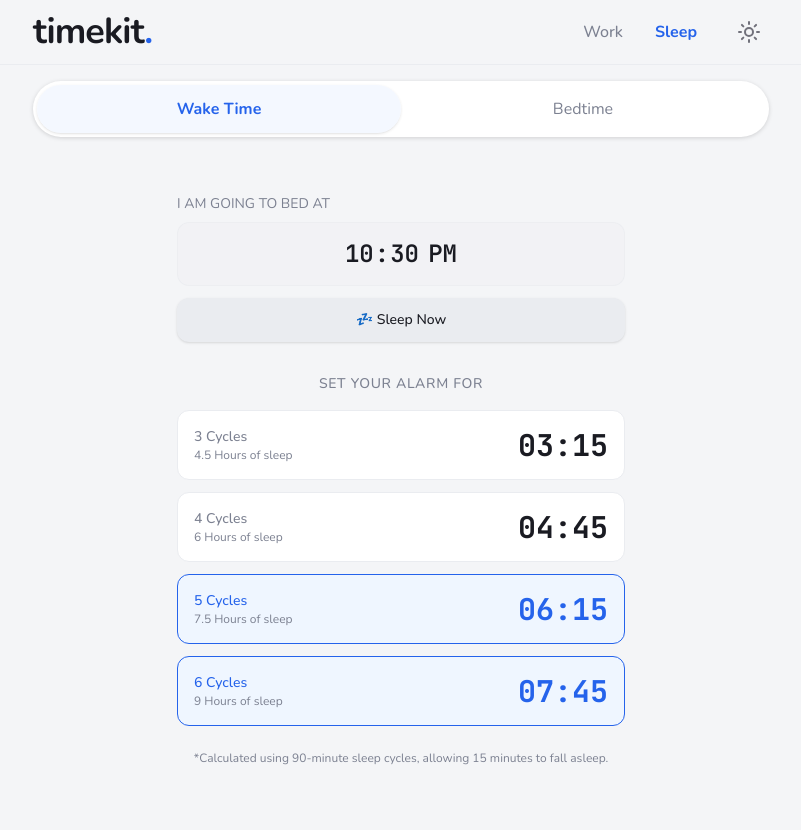
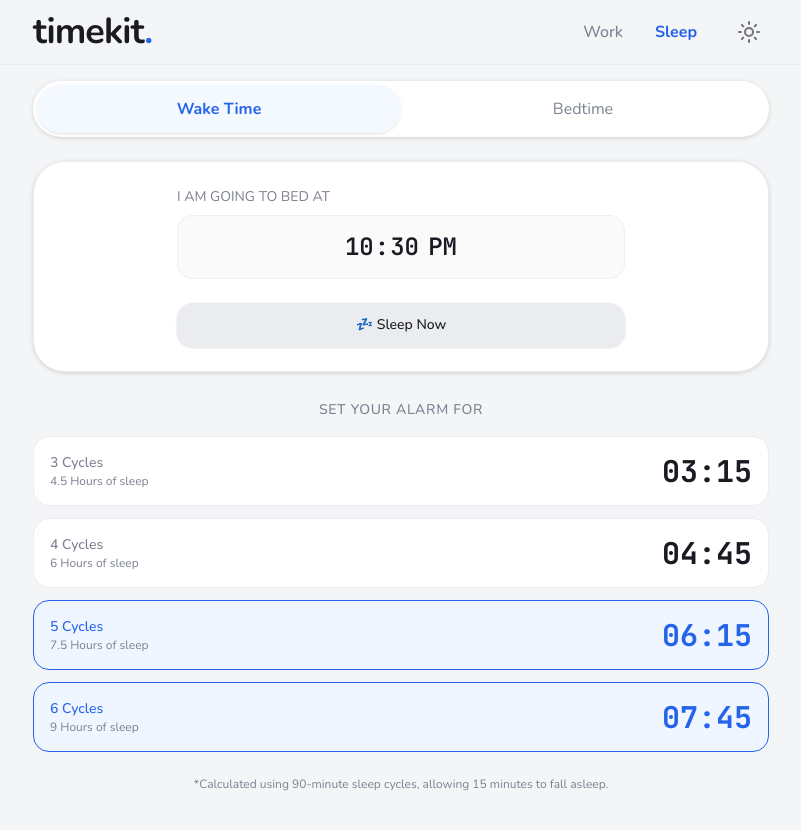
Before and after one commit to SclRlLiX/timekit, a SvelteKit app: page /sleep in a window 1280 px wide. Shown: the top 830 px of the page, without its empty margins (239-1040 px from the left). Built offline with nearby package versions, Linux system fonts and the light colour scheme.

Commit message:
Changed  sleep UI to match Work UI

```diff
--- /dev/null
+++ b/src/lib/components/BasicCard.svelte
@@ -0,0 +1,17 @@
+<script>
+	let { children } = $props();
+</script>
+
+<div
+	class="card mb-7 rounded-4xl border border-(--color-surface-raised) bg-(--color-surface) drop-shadow-sm"
+>
+	<div class="will-change-opacity col-start-1 row-start-1">
+		<div class="space-y-10 p-6">
+			<div class="mx-auto max-w-md space-y-6">
+				{#if children}
+					{@render children()}
+				{/if}
+			</div>
+		</div>
+	</div>
+</div>
--- a/src/lib/components/BreakInput.svelte
+++ b/src/lib/components/BreakInput.svelte
@@ -23,7 +23,7 @@
     </label>
 
     <div class="
-        flex items-center overflow-hidden rounded-xl border py-1
+        flex items-center overflow-hidden rounded-2xl border py-1
         border-(--color-surface-raised)/70 bg-(--color-surface-raised)/25
         transition-all duration-300 ease-in-out
         focus-within:border-(--color-accent)/70 focus-within:ring-2 focus-within:ring-(--color-accent)/50
--- a/src/lib/components/TimeInput.svelte
+++ b/src/lib/components/TimeInput.svelte
@@ -18,7 +18,7 @@
 		{id}
 		bind:value
 		class="
-            w-full rounded-xl border border-(--color-surface-raised)/70
+            w-full rounded-2xl border border-(--color-surface-raised)/70
             bg-(--color-surface-raised)/25 py-3
             text-(--color-main-text) transition-all
             duration-300 ease-in-out outline-none
--- a/src/lib/components/WorkTimeCard.svelte
+++ /dev/null
@@ -1,9 +0,0 @@
-<script>
-	let { children } = $props();
-</script>
-
-<div class="card mb-7 rounded-4xl border bg-(--color-surface) border-(--color-surface-raised) drop-shadow-sm">
-	{#if children}
-		{@render children()}
-	{/if}
-</div>
--- a/src/routes/sleep/+page.svelte
+++ b/src/routes/sleep/+page.svelte
@@ -1,6 +1,7 @@
 <script lang="ts">
 	import TimeInput from '$lib/components/TimeInput.svelte';
 	import Tabs from '$lib/components/Tabs.svelte';
+	import BasicCard from '$lib/components/BasicCard.svelte';
 
 	let activeTab = $state('Wake Time');
 	const tabs = ['Wake Time', 'Bedtime'];
@@ -83,23 +84,20 @@
 	});
 </script>
 
+<Tabs bind:activeTab {tabs}></Tabs>
 
-<Tabs bind:activeTab={activeTab} tabs={tabs}></Tabs>
-
-<div class="grid px-2 py-6">
+<div class="grid py-6">
 	{#key activeTab}
 		<!-- Waketime  -->
 		{#if activeTab === 'Wake Time'}
-			<div class="p-4 sm:p-6 lg:p-8">
-				<div class="mx-auto max-w-md space-y-8">
-					<div class="space-y-3">
+			<BasicCard>
 				<TimeInput label="I am going to bed at" id="bed-time" bind:value={bedTime} />
 
 				<button
 					type="button"
 					onclick={setSleepNow}
 					class="
-                    w-full rounded-xl bg-(--color-surface-raised) py-3 text-sm font-medium
+                    w-full rounded-2xl bg-(--color-surface-raised) py-3 text-sm font-medium
                     text-(--color-main-text) shadow-sm transition-all duration-300
                     hover:bg-(--color-accent-subtle) hover:text-(--color-accent)
                     active:scale-[0.98] active:bg-(--color-surface)
@@ -107,12 +105,10 @@
 				>
 					💤 Sleep Now
 				</button>
-					</div>
+			</BasicCard>
 
 			<div class="space-y-4">
-						<h2
-							class="text-center text-sm font-medium tracking-wider text-(--color-muted) uppercase"
-						>
+				<h2 class="text-center text-sm font-medium tracking-wider text-(--color-muted) uppercase">
 					Set your alarm for
 				</h2>
 
@@ -120,7 +116,7 @@
 					{#each wakeTimes as wake (wake.cycles)}
 						<div
 							class="
-                        flex items-center justify-between rounded-xl border p-4 transition-all
+                        flex items-center justify-between rounded-2xl border p-4
                         {wake.isOptimal
 								? 'border-(--color-accent) bg-(--color-accent-subtle)'
 								: 'border-(--color-surface-raised) bg-(--color-surface)'}
@@ -154,20 +150,16 @@
 					*Calculated using 90-minute sleep cycles, allowing 15 minutes to fall asleep.
 				</p>
 			</div>
-				</div>
-			</div>
 		{/if}
 
 		<!-- Bedtime  -->
 		{#if activeTab === 'Bedtime'}
-			<div class="p-4 sm:p-6 lg:p-8">
-				<div class="mx-auto max-w-md space-y-8">
+			<BasicCard>
 				<TimeInput label="I want to wake up at" id="wake-time" bind:value={wakeTime} />
+			</BasicCard>
 
 			<div class="space-y-4">
-						<h2
-							class="text-center text-sm font-medium tracking-wider text-(--color-muted) uppercase"
-						>
+				<h2 class="text-center text-sm font-medium tracking-wider text-(--color-muted) uppercase">
 					Get into bed at
 				</h2>
 
@@ -175,7 +167,7 @@
 					{#each bedtimes as bed (bed.cycles)}
 						<div
 							class="
-                                flex items-center justify-between rounded-xl border p-4 transition-all
+                                flex items-center justify-between rounded-2xl border p-4 transition-all
                                 {bed.isOptimal
 								? 'border-(--color-accent) bg-(--color-accent-subtle)'
 								: 'border-(--color-surface-raised) bg-(--color-surface)'}
@@ -209,8 +201,6 @@
 					*Calculated using 90-minute sleep cycles, plus 15 minutes to fall asleep.
 				</p>
 			</div>
-				</div>
-			</div>
 		{/if}
 	{/key}
 </div>
--- a/src/routes/work/+page.svelte
+++ b/src/routes/work/+page.svelte
@@ -3,7 +3,7 @@
 	import BreakInput from '$lib/components/BreakInput.svelte';
 	import WorkTimeResult from '$lib/components/WorkTimeResult.svelte';
 	import Tabs from '$lib/components/Tabs.svelte';
-	import WorkTimeCard from '$lib/components/WorkTimeCard.svelte';
+	import BasicCard from '$lib/components/BasicCard.svelte';
 
 	let activeTab = $state('Work Time');
 	const tabs = ['Work Time', 'Work End', 'Work Start'];
@@ -107,21 +107,11 @@
 	{#key activeTab}
 		<!-- Work Time  -->
 		{#if activeTab === 'Work Time'}
-			<WorkTimeCard>
-				<div class="will-change-opacity col-start-1 row-start-1">
-					<div class="space-y-10 p-6">
-						<div class="mx-auto max-w-md space-y-6">
+			<BasicCard>
 				<TimeInput label="Work Start Time" id="work-start" bind:value={workStartTime} />
-							<BreakInput
-								label="Break Duration (minutes)"
-								id="break-time"
-								bind:value={breakDuration}
-							/>
+				<BreakInput label="Break Duration (minutes)" id="break-time" bind:value={breakDuration} />
 				<TimeInput label="Work End Time" id="work-end" bind:value={workEndTime} />
-						</div>
-					</div>
-				</div>
-			</WorkTimeCard>
+			</BasicCard>
 
 			<WorkTimeResult label="Total work time (hh:mm)" hours={workTime.hours} mins={workTime.mins}
 			></WorkTimeResult>
@@ -129,21 +119,11 @@
 
 		<!-- Work End Time  -->
 		{#if activeTab === 'Work End'}
-			<WorkTimeCard>
-				<div class="will-change-opacity col-start-1 row-start-1">
-					<div class="space-y-10 p-6">
-						<div class="mx-auto max-w-md space-y-6">
+			<BasicCard>
 				<TimeInput label="Work Start Time" id="work-start" bind:value={workStartTime} />
-							<BreakInput
-								label="Break Duration (minutes)"
-								id="break-time"
-								bind:value={breakDuration}
-							/>
+				<BreakInput label="Break Duration (minutes)" id="break-time" bind:value={breakDuration} />
 				<TimeInput label="Work Time" id="work-time" bind:value={workTimeCustom} />
-						</div>
-					</div>
-				</div>
-			</WorkTimeCard>
+			</BasicCard>
 
 			<WorkTimeResult
 				label="Work Time End"
@@ -154,21 +134,11 @@
 
 		<!-- Work Start -->
 		{#if activeTab === 'Work Start'}
-			<WorkTimeCard>
-				<div class="will-change-opacity col-start-1 row-start-1">
-					<div class="space-y-10 p-6">
-						<div class="mx-auto max-w-md space-y-6">
+			<BasicCard>
 				<TimeInput label="Work End Time" id="work-end" bind:value={workEndTime} />
-							<BreakInput
-								label="Break Duration (minutes)"
-								id="break-time"
-								bind:value={breakDuration}
-							/>
+				<BreakInput label="Break Duration (minutes)" id="break-time" bind:value={breakDuration} />
 				<TimeInput label="Work Time" id="work-time" bind:value={workTimeCustom} />
-						</div>
-					</div>
-				</div>
-			</WorkTimeCard>
+			</BasicCard>
 
 			<WorkTimeResult
 				label="Work Time Start"
```
Lines whose indentation alone changed are shown as unchanged.
